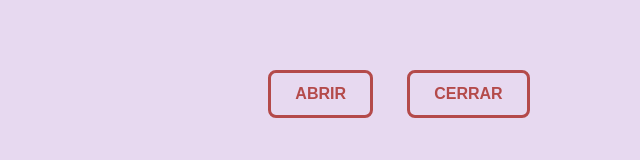
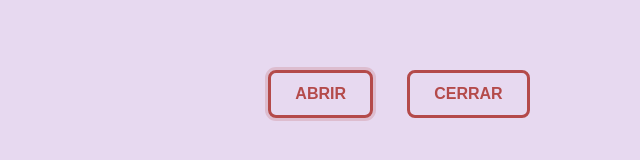
Before and after one commit to Aquatimez1991/ValentineLoveLetter, a plain HTML site: page index.html in a window 1280 px wide. Both pictures are taken after a click on the button "ABRIR". Shown: the part 606-766 px from the top of the page, 241-881 px from the left. Drawn offline with nearby package versions, Linux system fonts and the light colour scheme.

Commit message:
Update styles.css

```diff
--- a/styles.css
+++ b/styles.css
@@ -278,14 +278,28 @@ body {
   border-radius: 8px;
   font-weight: bold;
   cursor: pointer;
-  transition: 0.3s;
+  transition: all 0.3s ease;
   min-width: 80px;
   font-size: 16px;
+  position: relative;
+  overflow: hidden;
 }
 
 .controls button:hover {
   background-color: var(--color-border);
   color: white;
+  transform: translateY(-2px);
+  box-shadow: 0 5px 15px rgba(180, 74, 74, 0.3);
+}
+
+.controls button:active {
+  transform: translateY(0);
+  box-shadow: 0 2px 5px rgba(180, 74, 74, 0.2);
+}
+
+.controls button:focus {
+  outline: none;
+  box-shadow: 0 0 0 3px rgba(180, 74, 74, 0.2);
 }
 
 /* --- Texto de la carta --- */
```
